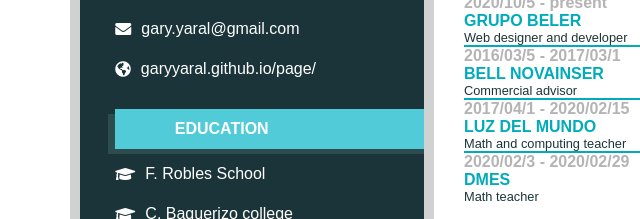
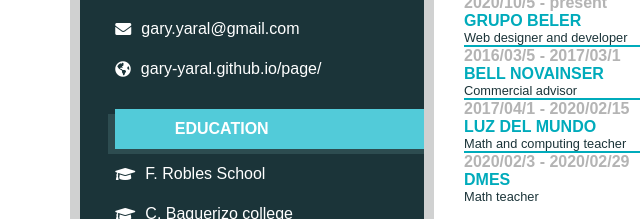
Before and after one commit to Gary-Yaral/cv-example, a plain HTML site: page index.html in a window 1280 px wide. Shown: the part 322-541 px from the top of the page, 211-851 px from the left. Drawn offline with Linux system fonts and the light colour scheme; a web font is replaced by a local one.

Commit message:
Update index.html

```diff
--- a/index.html
+++ b/index.html
@@ -42,7 +42,7 @@
                     <div class="box__title box__title-info  box__title-after"></div>
                     <div class="box__info"><i class="fas fa-mobile-alt"></i>+593982055157</div>
                     <div class="box__info"><i class="fas fa-envelope"></i>gary.yaral@gmail.com</div>
-                    <div class="box__info"><i class="fas fa-globe-americas"></i>garyyaral.github.io/page/</div>
+                    <div class="box__info"><i class="fas fa-globe-americas"></i>gary-yaral.github.io/page/</div>
                 </div>
                 <div class="content__box">
                     <div class="box__title box__title-education"><label for="" class="title__label-education">EDUCATION</label></div>
```
